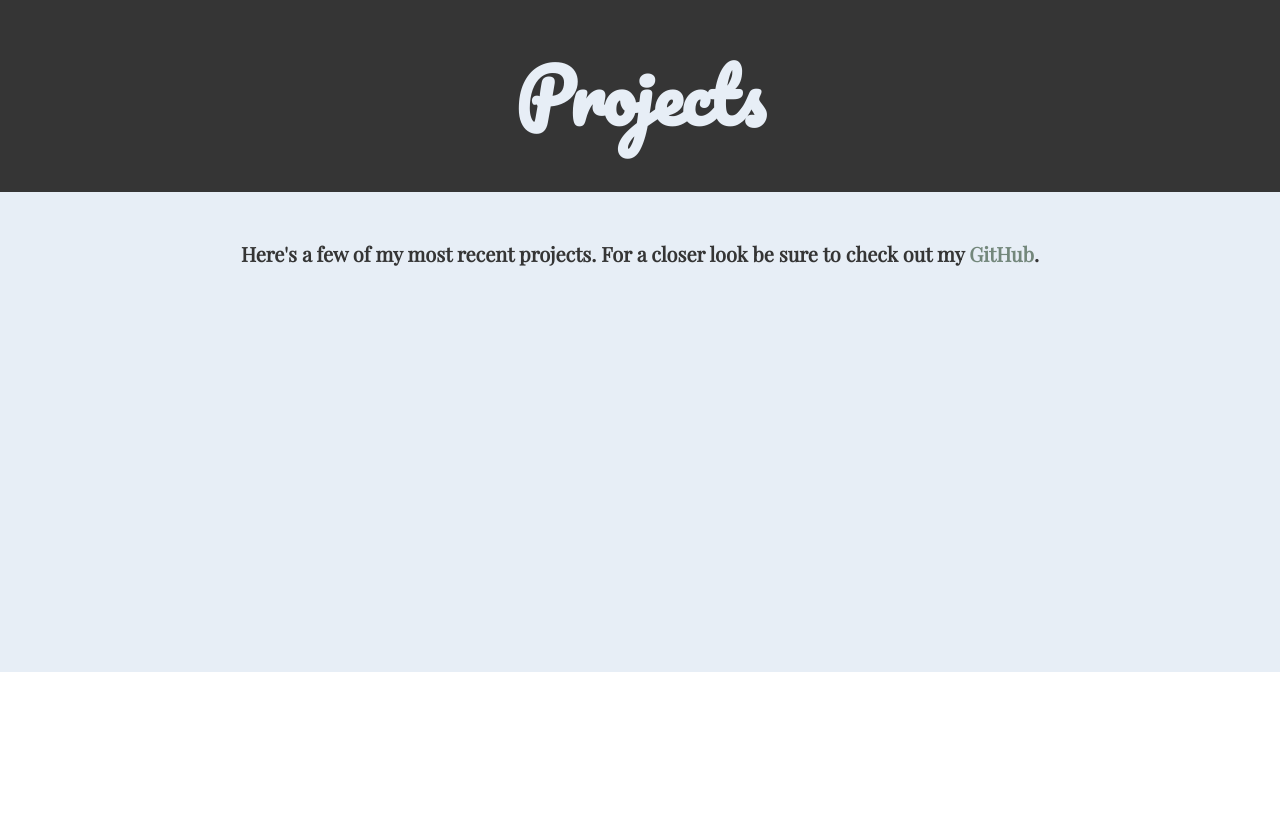
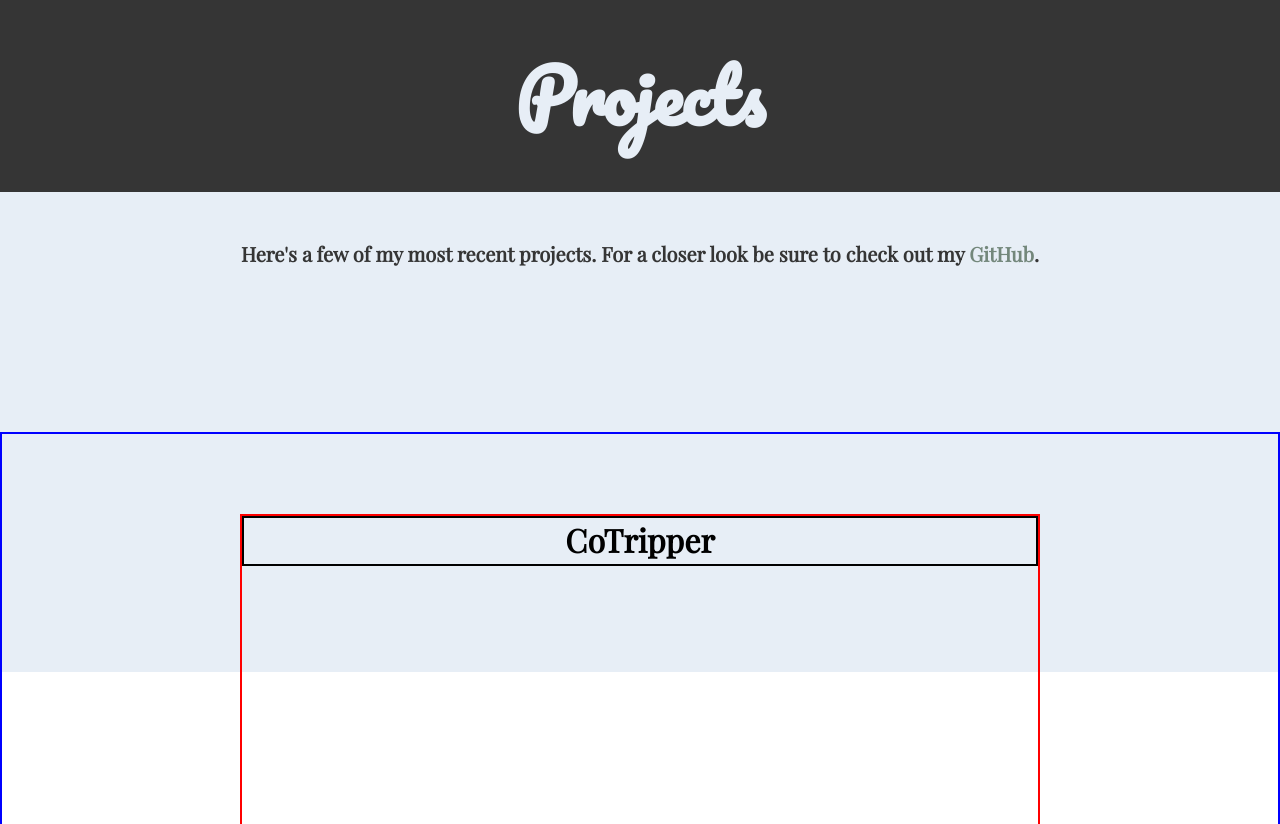
Before and after one commit to TylerEikenberg/Tyler-Eikenberg-Portfolio-Website, a React (Create React App) app: page /projects in a window 1280 px wide. Shown: the part 128-952 px from the top of the page. Before the commit the page ends 800 px from the top, so only its background shows below. Built offline with nearby package versions, Linux system fonts and the light colour scheme.

Commit message:
add project compoenent

```diff
--- /dev/null
+++ b/src/Components/Project/Project.css
@@ -0,0 +1,11 @@
+.title-wrapper {
+  display: flex;
+  flex-direction: row;
+  justify-content: space-between;
+  height: 50px;
+  border: 2px solid black;
+  text-align: center;
+}
+.title-wrapper h1 {
+  font-family: "Playfair Display", serif;
+}
--- /dev/null
+++ b/src/Components/Project/Project.js
@@ -0,0 +1,13 @@
+import React from "react";
+import "./Project.css";
+
+const Project = props => {
+  return (
+    <div className="title-wrapper">
+      <span></span>
+      {props.children} <span></span>
+    </div>
+  );
+};
+
+export default Project;
--- a/src/Pages/Projects.css
+++ b/src/Pages/Projects.css
@@ -36,6 +36,7 @@
 */
 
 .project-preamble {
+  opacity: 0;
   display: flex;
   flex-direction: row;
   justify-content: space-between;
@@ -43,6 +44,7 @@
   height: 15rem;
   padding: 3rem 2rem 0 2rem;
   text-align: center;
+  animation: fade-in 0.8s ease forwards 0.4s;
 }
 
 .project-preamble h2 {
@@ -69,3 +71,46 @@
     text-decoration-color: #bdd2a6;
   }
 }
+
+@keyframes fade-in {
+  0% {
+    padding: 15rem 2rem 0 2rem;
+    opacity: 0;
+  }
+  100% {
+    padding: 3rem 2rem 0 2rem;
+    opacity: 1;
+  }
+}
+
+/**
+|--------------------------------------------------
+| Mid page
+|--------------------------------------------------
+*/
+
+/**
+|--------------------------------------------------
+| Projects
+|--------------------------------------------------
+*/
+
+.projects-body {
+  display: flex;
+  flex-direction: row;
+  justify-content: space-between;
+  border: 2px solid blue;
+  height: 30rem;
+}
+.placeholder-project {
+  border: 2px solid red;
+  height: 20rem;
+  width: 50rem;
+  margin-top: 5rem;
+}
+
+/**
+|--------------------------------------------------
+| Projects
+|--------------------------------------------------
+*/
--- a/src/Pages/Projects.js
+++ b/src/Pages/Projects.js
@@ -1,6 +1,7 @@
 import React from "react";
 // import { Link } from "react-router-dom";
 import "./Projects.css";
+import Project from "../Components/Project/Project";
 
 function Projects() {
   return (
@@ -18,6 +19,15 @@ function Projects() {
         </h2>
         <span></span>
       </div>
+      <div className="projects-body">
+        <span></span>
+        <div className="placeholder-project">
+          <Project>
+            <h1>CoTripper</h1>
+          </Project>
+        </div>
+        <span></span>
+      </div>
     </div>
   );
 }
```
